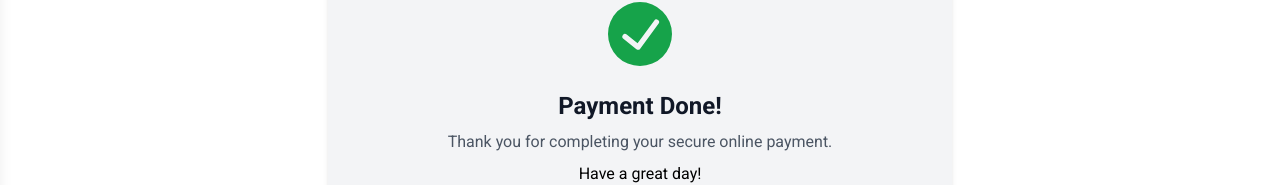
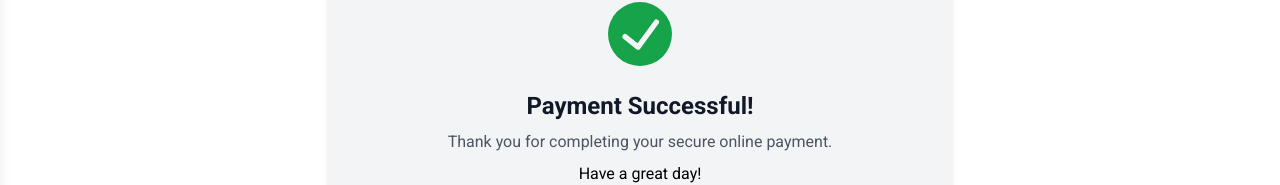
Before and after one commit to mdrony5134/Service-Booking-Website, a React (Vite) app: page /paymentSuccess in a window 1280 px wide. Shown: the part 254-439 px from the top of the page. Built offline with nearby package versions, Linux system fonts and the light colour scheme.

Commit message:
PaymentSucces page modify

```diff
--- a/src/pages/PaymentSuccess.jsx
+++ b/src/pages/PaymentSuccess.jsx
@@ -16,7 +16,7 @@ const PaymentSuccess = () => {
           </svg>
           <div className="text-center">
             <h3 className="md:text-2xl text-base text-gray-900 font-semibold text-center">
-              Payment Done!
+              Payment Successful!
             </h3>
             <p className="text-gray-600 my-2">
               Thank you for completing your secure online payment.
```
